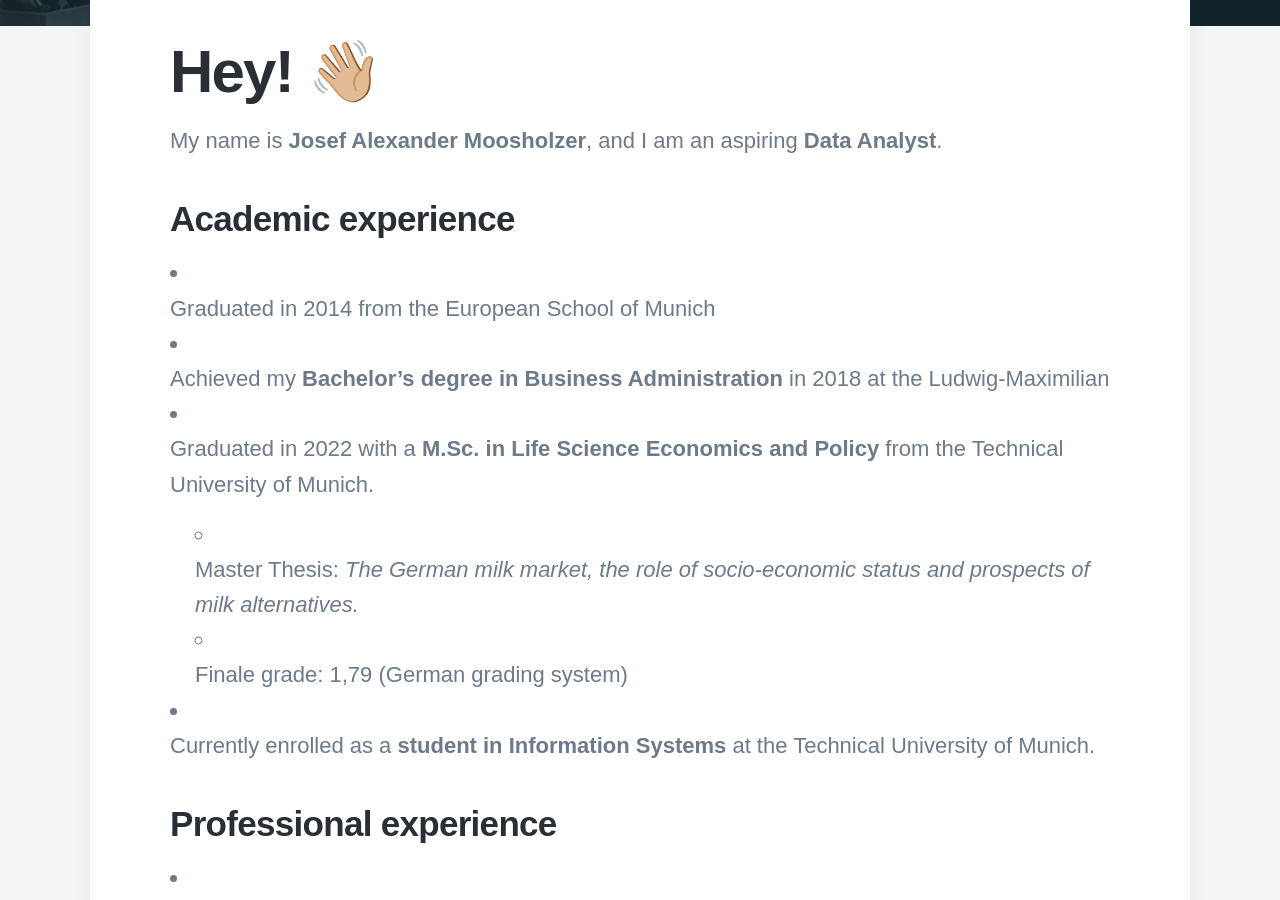
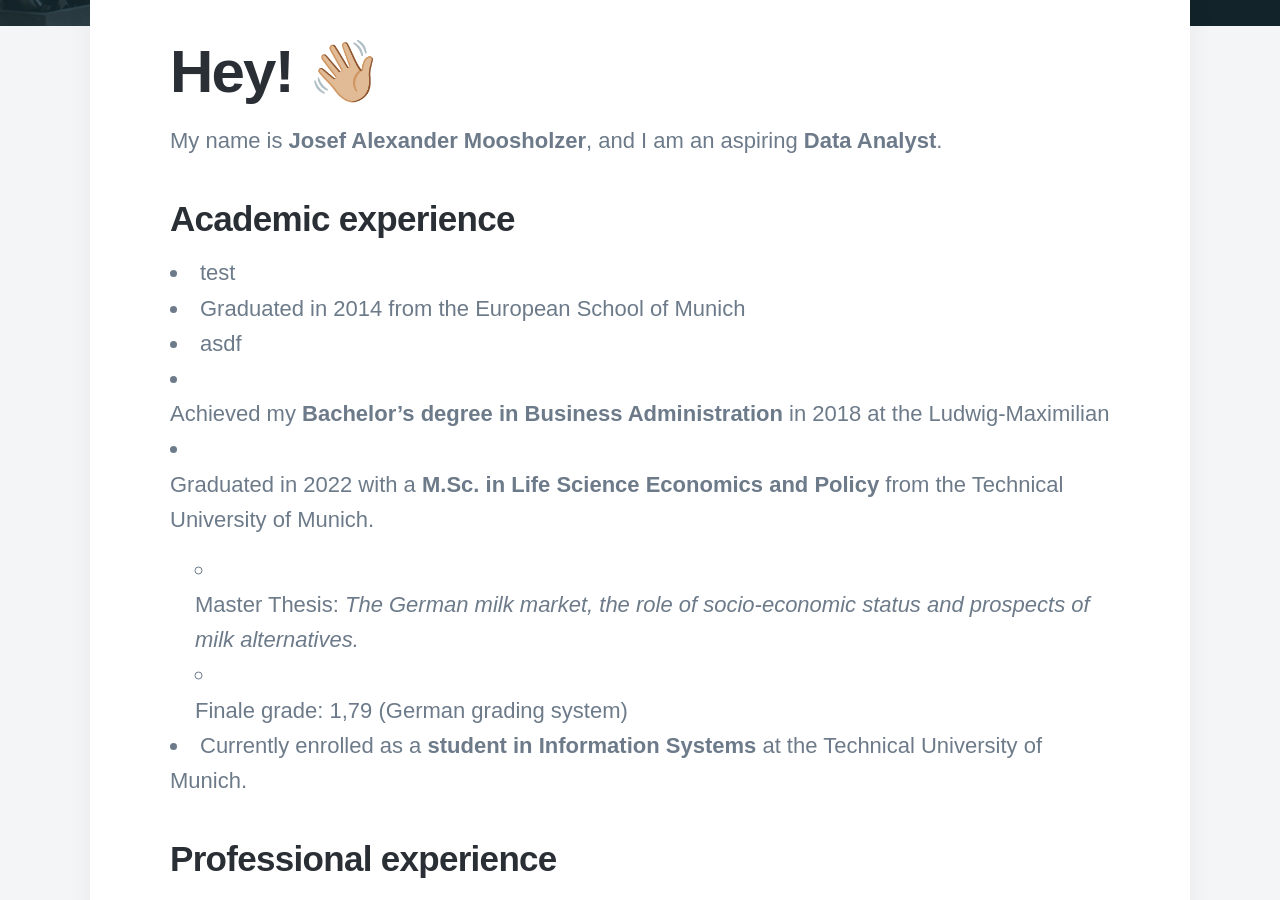
Before and after one commit to JosefMoosholzer/JosefMoosholzer.github.io, a Jekyll site: the page built from _pages/about.md, in a window 1280 px wide and 900 px high, scrolled down 566 px. Built offline with Jekyll 4.4.1, drawn with Linux system fonts in a browser that asks for light colours; nearby versions of some CDN libraries; some web fonts are replaced.

Commit message:
test asdf

```diff
--- a/_pages/about.md
+++ b/_pages/about.md
@@ -10,9 +10,9 @@ featured_image: /images/demo/about.jpg
 My name is **Josef Alexander Moosholzer**, and I am an aspiring **Data Analyst**.
 
 ## Academic experience
-
+- test
 - Graduated in 2014 from the European School of Munich
-
+- asdf
 - Achieved my **Bachelor's degree in Business Administration** in 2018 at the Ludwig-Maximilian
 
 - Graduated in 2022 with a **M.Sc. in Life Science Economics and Policy** from the Technical University of Munich.
```
